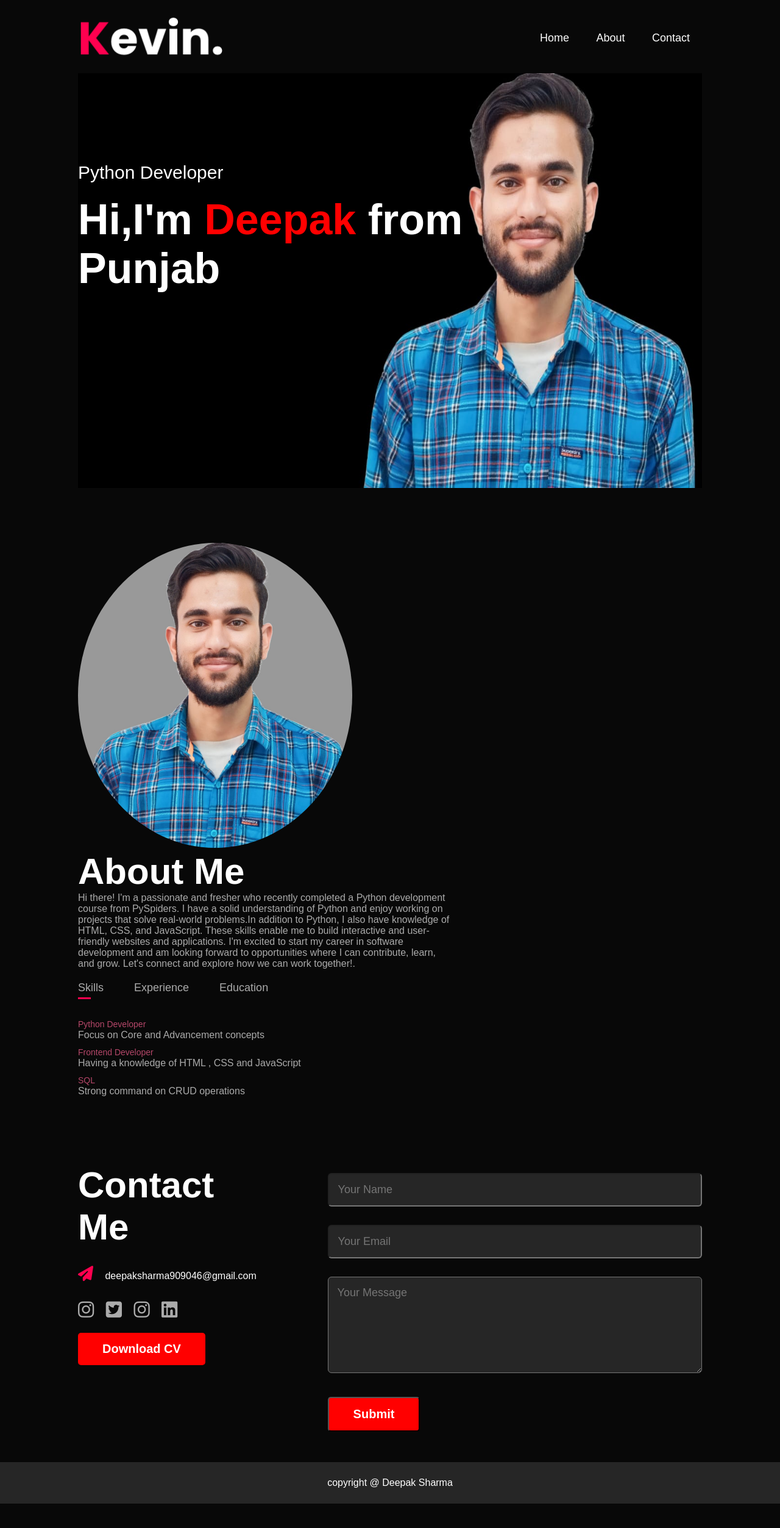
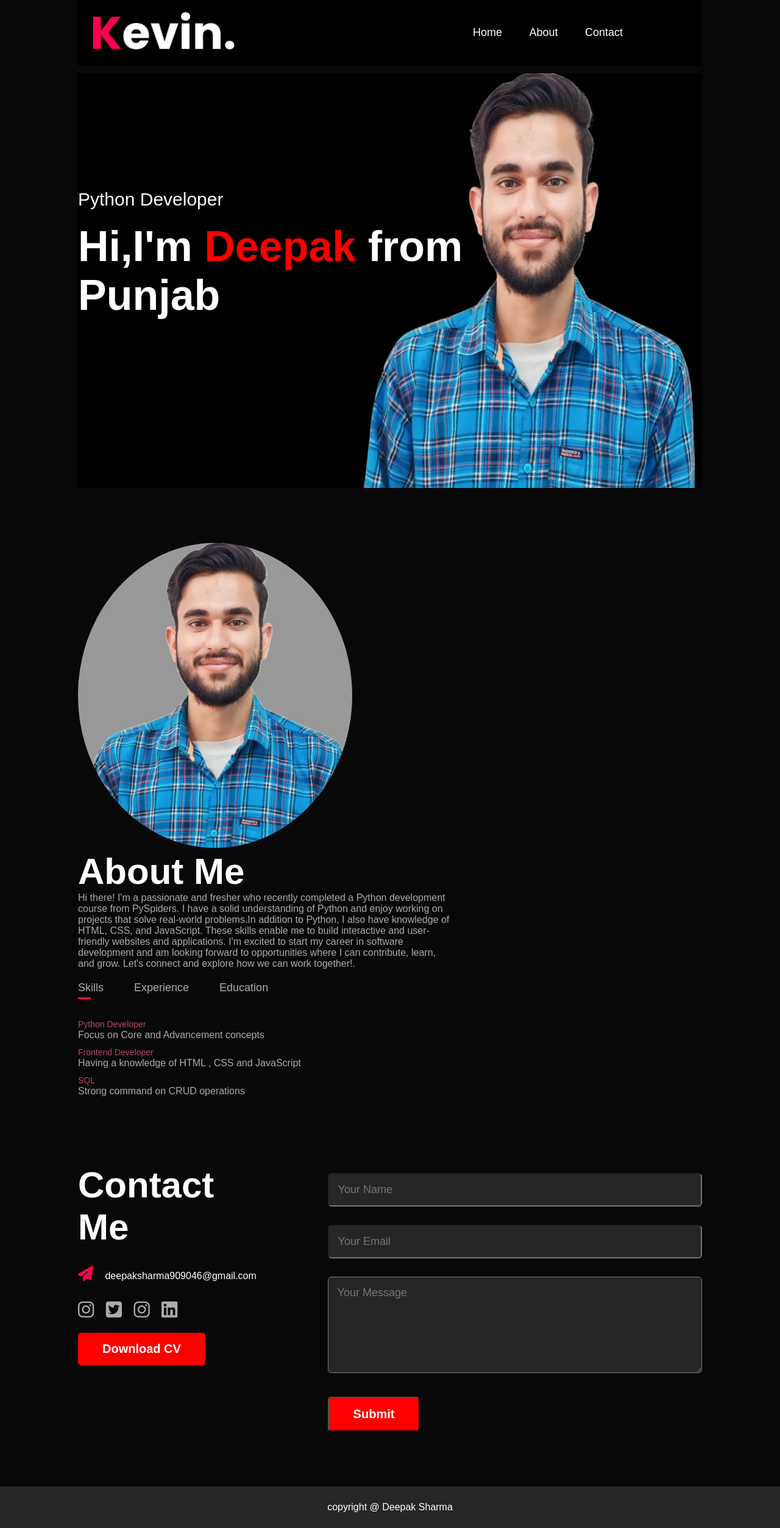
Before and after one commit to Deepaksharmacyber/my_Portfolio, a plain HTML site: page index.html in a window 1280 px wide. Shown: the whole page at 61% size. Before the commit the page ends 2465 px from the top, so only its background shows below. Drawn offline with Linux system fonts and the light colour scheme.

Commit message:
changes in top bar

```diff
--- a/index.html
+++ b/index.html
@@ -83,7 +83,7 @@
                         <a href=""><i class="fab fa-instagram"></i></a>
                         <a href=""><i class="fab fa-twitter-square"></i></a>
                         <a href=""><i class="fab fa-instagram"></i></a>
-                        <a href=""><i class="fab fa-linkedin"></i></a>
+                        <a href="https://www.linkedin.com/in/deepak-sharma-337653243"><i class="fab fa-linkedin"></i></a>
                     </div>
                     <a href="images/Deepak-resume.pdf" download class="btn btn2">Download CV</a>
                 </div>
@@ -94,7 +94,7 @@
                         <textarea name="Message" rows="6" placeholder="Your Message"></textarea>
                         <button type="submit" class="btn btn2">Submit</button>
                     </form>
-                    <span id="msg"></span>
+                    <span id="msg"> </span>
                 </div>
             </div>
         </div>
@@ -142,7 +142,7 @@
                 msg.innerHTML = 'Message sent successfully'
                 setTimeout(function(){
                     msg.innerHTML = ""
-                },50)
+                },5000)
                 form.reset()
             })
             .catch(error => console.error('Error!', error.message))
--- a/style.css
+++ b/style.css
@@ -35,11 +35,21 @@ nav{
     align-items: center;
     justify-content: space-between;
     /* flex-wrap: wrap; */
-    /* background-color: green; */
+    background-color:black;
+    position: fixed;
+    top: 0;
+    width: 80%;
+    padding: 1px 10px;
+    /* z-index: 1000; */
 }
 
 .logo{
     width: 240px;
+    margin-left: 10px;
+}
+
+nav ul{
+    margin-right: 100px;
 }
 
 nav ul li{
@@ -71,7 +81,7 @@ nav ul li a:hover::after{
 }
 
 .header-text{
-    margin-top: 150px;
+    margin-top: 300px;
     font-size: 30px;
 }
 
@@ -252,7 +262,7 @@ form .btn2{
     padding: 25px 0;
     background:#262626 ;
     font-weight: 300;
-    margin-top: 20px;
+    margin-top: 60px;
 }
 
 /* -------------css for small screens--- */
@@ -342,6 +352,7 @@ nav .fas{
 
 #msg{
     color: #61b572;
+    font-size: 32px;
     margin-top: 20px;
     display: block;
 }
```
